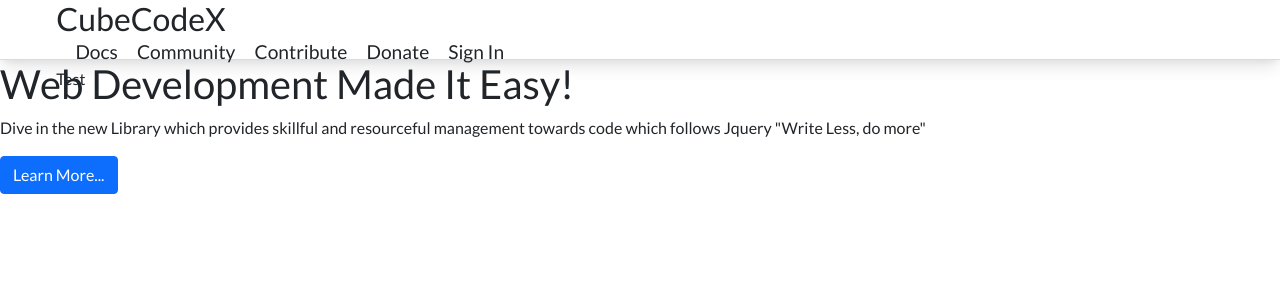
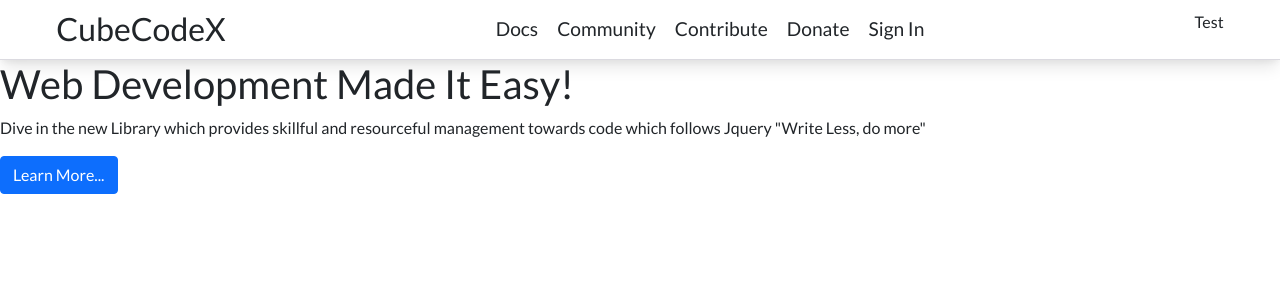
Before and after one commit to jesimielpogi018/first-next-app, a Next.js app: page / in a window 1280 px wide. Shown: the top 300 px of the page. Built offline with nearby package versions, Linux system fonts and the light colour scheme; a web font is replaced by a local one.

Commit message:
fixed Container jumbled layout

```diff
--- a/pages/index.tsx
+++ b/pages/index.tsx
@@ -1,3 +1,4 @@
+/* eslint-disable quotes */
 /* eslint-disable curly */
 import React, { Component } from "react";
 import styles from "@styles/scss/Landing-page.module.scss";
@@ -8,9 +9,6 @@ import Link from "next/link";
 const componentDidMountOnRun = {
    didWidthCheckerMounted: false,
 };
-
-// component/s
-import Container from "@layouts/Container";
 
 const checkWidth = (): boolean => !(innerWidth >= 1100);
 
@@ -72,7 +70,6 @@ class Home extends Component<any, any> {
 
             <header className={styles.header}>
                <nav className={styles.nav}>
-                  <Container>
                   <Link href="/">
                      <a>
                         <h1 className={styles.header_logo}>CubeCodeX</h1>
@@ -100,7 +97,6 @@ class Home extends Component<any, any> {
                   <div className={styles.icons}>
                      <p>Test</p>
                   </div>
-                  </Container>
                </nav>
             </header>
 
--- a/styles/modules/Container.module.scss
+++ b/styles/modules/Container.module.scss
@@ -1,4 +1,25 @@
-.container {
-   height: 100%;
-   width: 100%;
+@mixin space-control {
+   @media screen and (max-width: 468px) {
+
+   }
+
+   @media screen and (min-width: 768px) {
+
+   }
+
+   @media screen and (min-width: 968px) {
+
+   }
+
+   @media screen and (min-width: 1168px) {
+
+   }
+
+   @media screen and (min-width: 1368px) {
+
+   }
+
+   @media screen and (min-width: 1600px) {
+
+   }
 }
```
Lines whose indentation alone changed are shown as unchanged.
